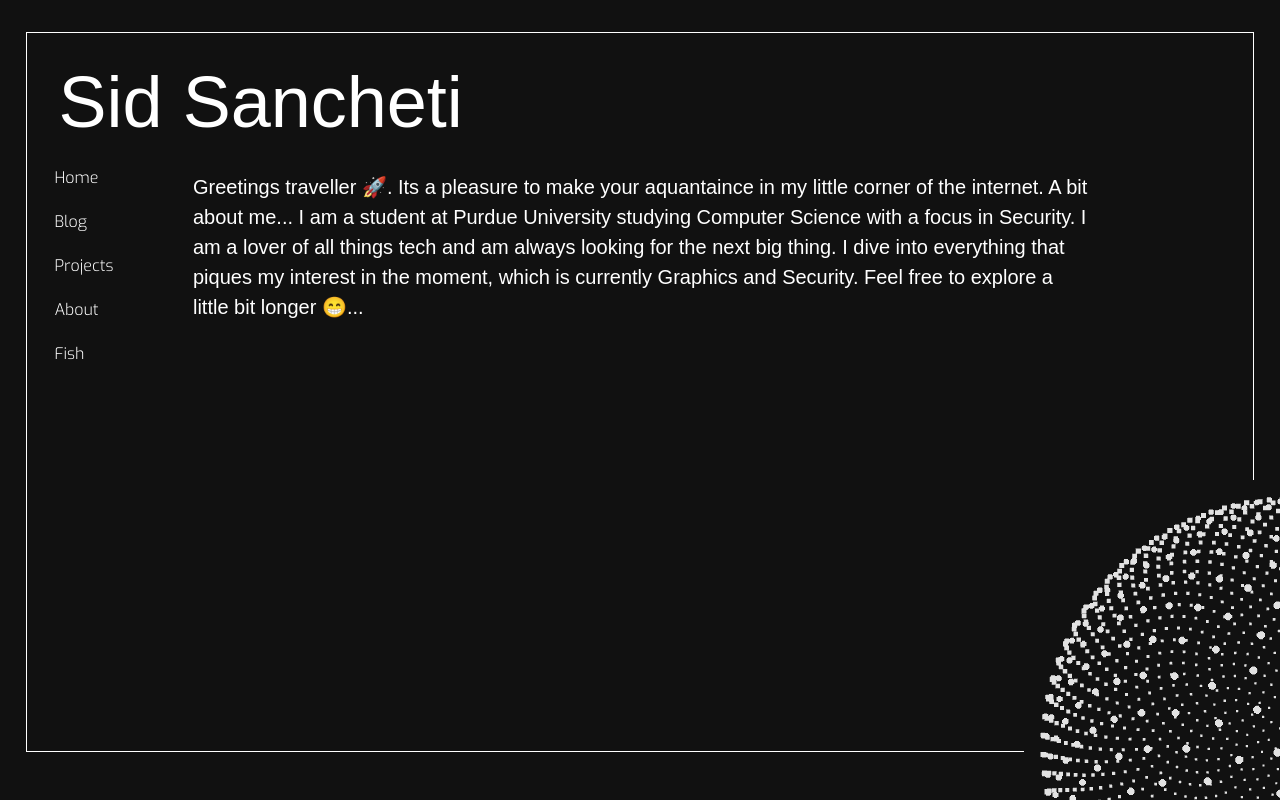
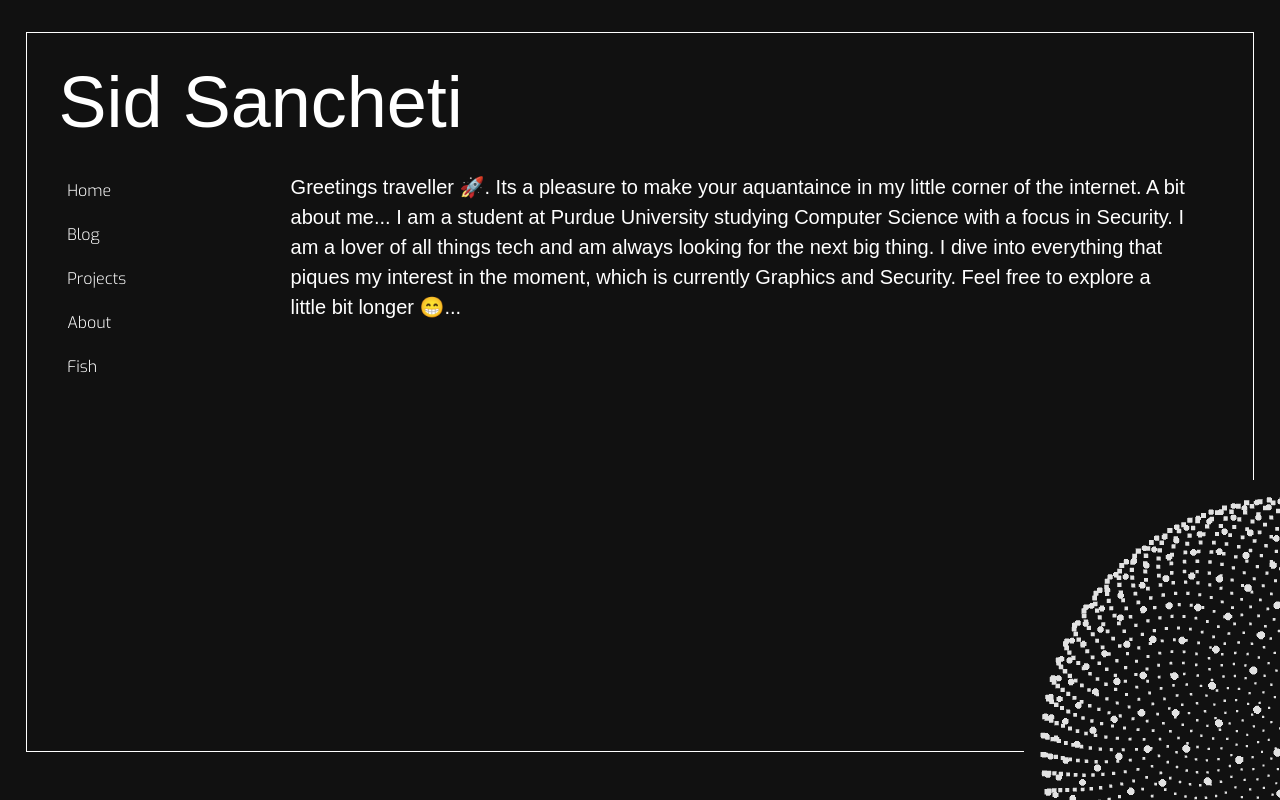
Before and after one commit to sid-sancheti/personal-website, a Next.js app: page / in a window 1280 px wide. Shown: the top 800 px of the page. Built offline with nearby package versions, Linux system fonts and the light colour scheme; a web font is replaced by a local one.

Commit message:
Refactored and linted Navigation component

```diff
--- a/app/blog/page.tsx
+++ b/app/blog/page.tsx
@@ -8,7 +8,7 @@ export default function BlogIndex() {
   const allPostsData: PostData[] = getSortedPostData();
 
   return (
-    <div className="container mx-auto p-4 overflow-hidden">
+    <div className="scrollbar-hidden mx-auto p-4 ">
       <ul className="space-y-4 overflow-y-hidden scrollbar-hide max-h-screen">
         {allPostsData.map(({ title, date, excerpt, slug, image }) => (
           <li key={slug} className="rounded-lg p-4 shadow-md">
--- a/app/components/Navigation.tsx
+++ b/app/components/Navigation.tsx
@@ -4,20 +4,49 @@
 "use client";
 
 import Link from "next/link";
-import styles from "../styles.module.css";
 
 import "@/global.css";
 
 export default function Navigation() {
   return (
     <>
-      <nav className={styles.nav}>
-        <ul className={styles.ul}>
-          <Link href="/" className={styles.link} prefetch={true}>Home</Link>
-          <Link href="/blog" className={styles.link} prefetch={true}>Blog</Link>
-          <Link href="/projects" className={styles.link} prefetch={true}>Projects</Link>
-          <Link href="/about" className={styles.link} prefetch={true}>About</Link>
-          <Link href="/fish" className={styles.link} prefetch={true}>Fish</Link>
+      <nav className="flex relative m-[1vw]">
+        <ul className="list-none p-0 m-0 ml-[1vw] w-[200px] text-white font-[Exo]">
+          <Link
+            href="/"
+            className="block px-[15px] py-[10px] no-underline"
+            prefetch={true}
+          >
+            Home
+          </Link>
+          <Link
+            href="/blog"
+            className="block px-[15px] py-[10px] no-underline"
+            prefetch={true}
+          >
+            Blog
+          </Link>
+          <Link
+            href="/projects"
+            className="block px-[15px] py-[10px] no-underline"
+            prefetch={true}
+          >
+            Projects
+          </Link>
+          <Link
+            href="/about"
+            className="block px-[15px] py-[10px] no-underline"
+            prefetch={true}
+          >
+            About
+          </Link>
+          <Link
+            href="/fish"
+            className="block px-[15px] py-[10px] no-underline"
+            prefetch={true}
+          >
+            Fish
+          </Link>
         </ul>
       </nav>
     </>
--- a/app/layout.tsx
+++ b/app/layout.tsx
@@ -45,11 +45,11 @@ export default function BaseLayout({
               className="w-[96vw] h-[90vh] mx-auto border border-white"
             >
               <h1>Sid Sancheti</h1>
-              <div className={styles.layout}>
+              <div className="flex flex-row w-full p-0 m-0">
                 <Navigation />
                 {/* Layout UI */}
                 {/* Place children where you want to render a page or nested layout */}
-                <main className={styles.scroll_container}>{children}</main>
+                <main className="overflow-y-auto scrollbar-hidden relative w-[70vw] h-[60vh] ml-[2vw] mt-[2vh] z-2">{children}</main>
               </div>
               <Sphere />
             </div>
--- a/app/styles.module.css
+++ b/app/styles.module.css
@@ -1,18 +1,3 @@
-.rectangle {
-    width: 97vw;
-    height: 92vh;
-    margin-left: 1vw;
-    margin-top: 2vh;
-    border: 2px solid white;
-}
-
-.layout {
-    display: flex;
-    flex-direction: row;
-    width: 100vw;
-    padding: 0;
-    margin: 0;
-}
 
 .nav {
     position: relative;
@@ -24,14 +9,6 @@
     margin-left: 0;
 }
 
-.ul {
-    list-style: none; /* Remove bullet points */
-    padding: 0;       /* Remove default padding */
-    margin: 0;        /* Remove default margin */
-    margin-left: 1vw; /* Add space to the left */
-    width: 200px;     /* Set a fixed width for the nav */
-}
-
 .link {
     display: block;             /* Make the links fill the container */
     text-decoration: none;      /* Remove underline */
@@ -39,14 +16,3 @@
     color: white;
     font-family: 'Exo', sans-serif; /* Font style */
 }
-
-.scroll_container {
-    overflow-y: auto;
-    position: relative;
-    /* border: 1px solid green;    TODO: Remove */
-    width: 70vw;
-    height: 60vh;
-    margin-left: 2vw;
-    margin-top: 2vh;
-    z-index: 2;
-}
--- a/posts/first-post.md
+++ b/posts/first-post.md
@@ -1,6 +1,6 @@
 ---
 title: 'My First Post!'
-slug: '/first-post'
+slug: 'first-post'
 date: '03-24-2025'
 excerpt: 'This covers my process for developing my personal website and deploying it on my Raspberry Pi'
 tags: ["RaspberryPi", "CI/CD", "Self Hosting"]
--- a/posts/second-post.md
+++ b/posts/second-post.md
@@ -1,6 +1,6 @@
 ---
 title: 'My second Post!'
-slug: '/second-post'
+slug: 'second-post'
 date: '03-24-2025'
 excerpt: 'This is my second post!'
 image: '/white_circle.png'
```
